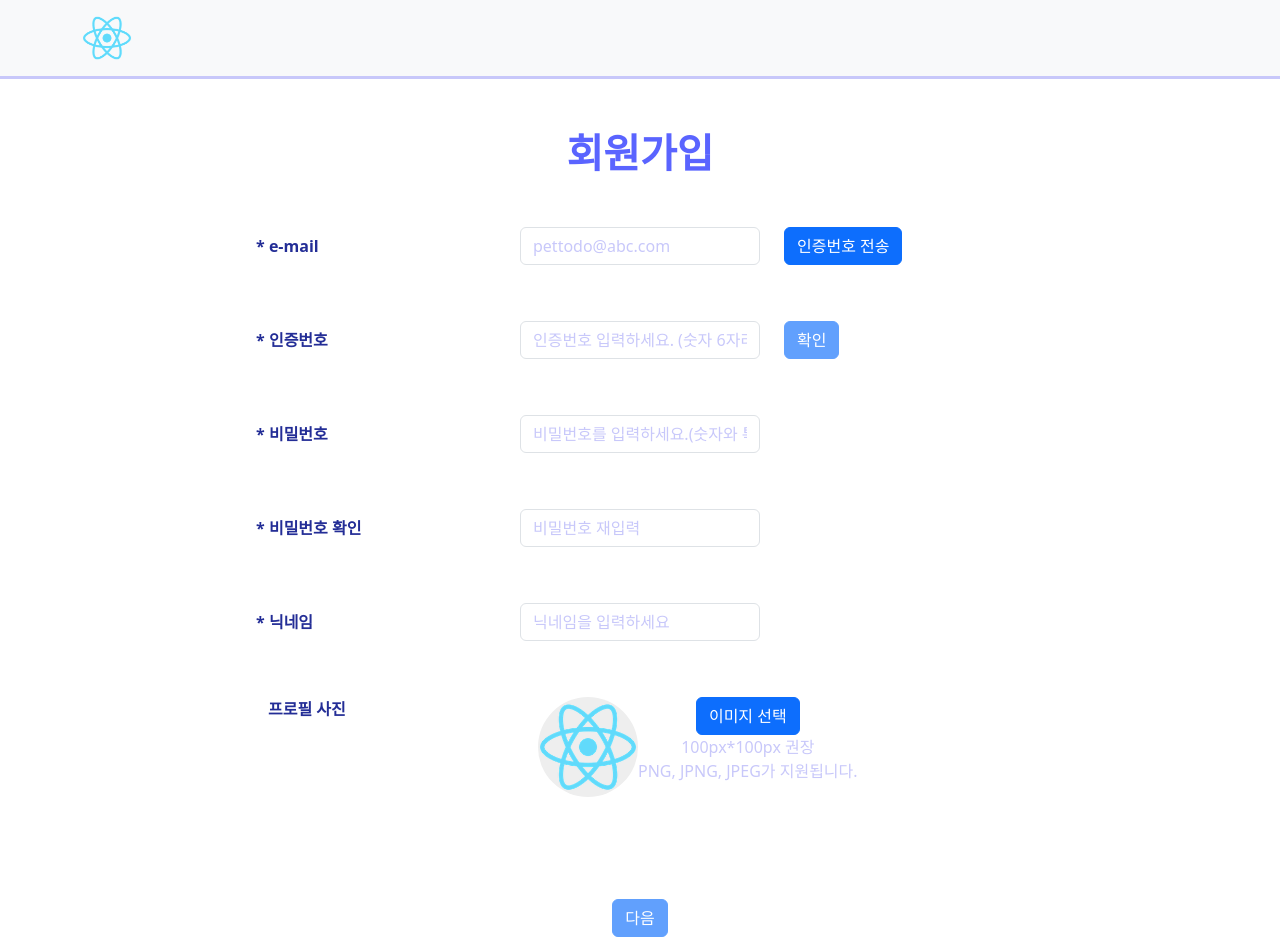
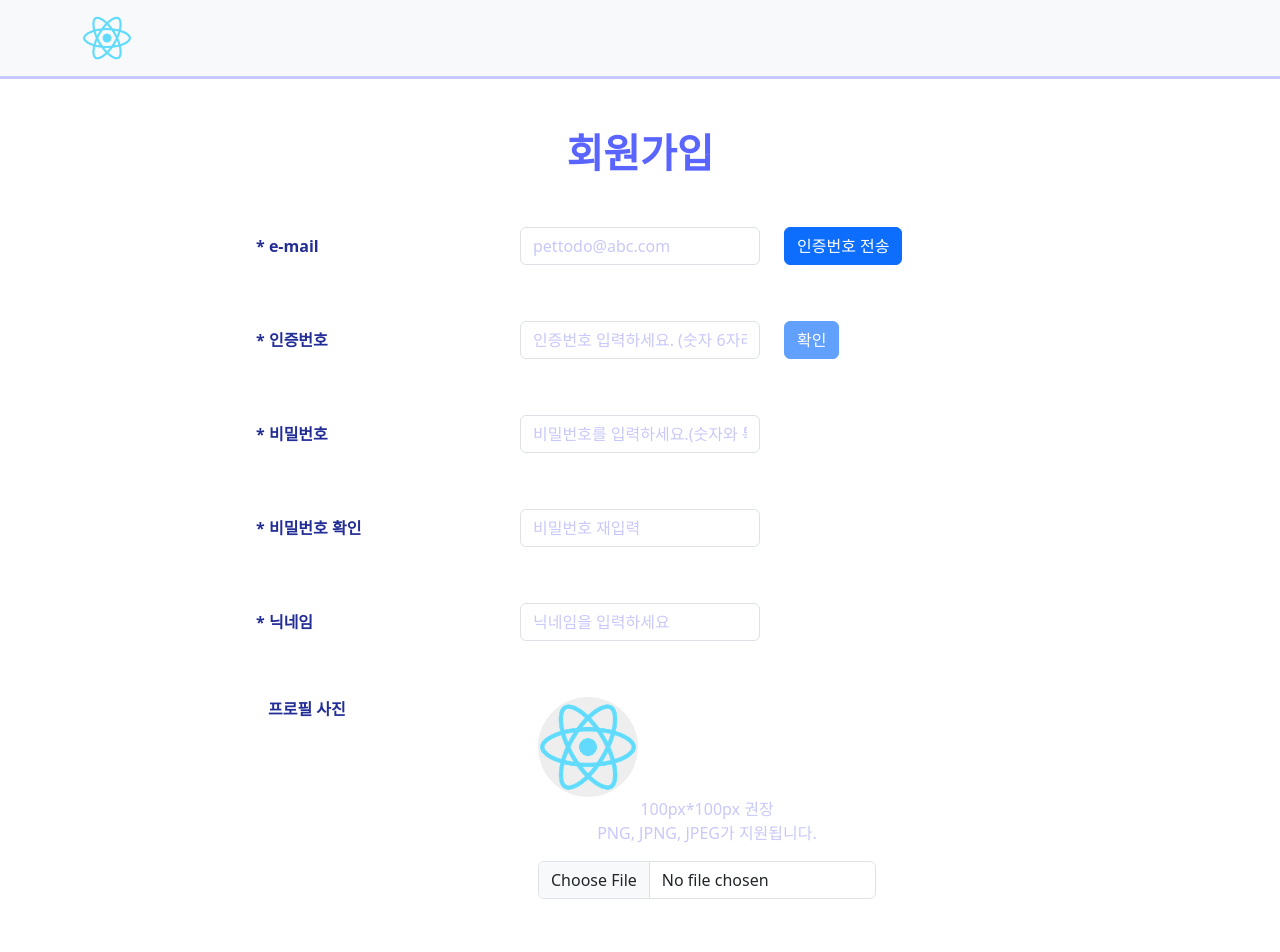
Before and after one commit to seophohoho/PlanIsJustNow-fe, a React (Create React App) app: page / in a window 1280 px wide. Shown: the top 952 px of the page. Built offline with nearby package versions, Linux system fonts and the light colour scheme.

Commit message:
프로필 이미지 선택 버튼 변경

```diff
--- a/src/App.js
+++ b/src/App.js
@@ -96,9 +96,9 @@ function App() {
                 <Col className='center' sm={7}>
                   <Image src="/logo192.png" roundedCircle className='input-bgSet image-w float-display'/>
                   <div className='float-display'>
-                    <Button as="input" type="button" value="이미지 선택"/>
                     <p className='color-violet impo-margin-zero'>100px*100px 권장</p>
                     <p className='color-violet'>PNG, JPNG, JPEG가 지원됩니다.</p>
+                    <Form.Control type="file" />
                   </div>
                 </Col>
               </Row>
```
